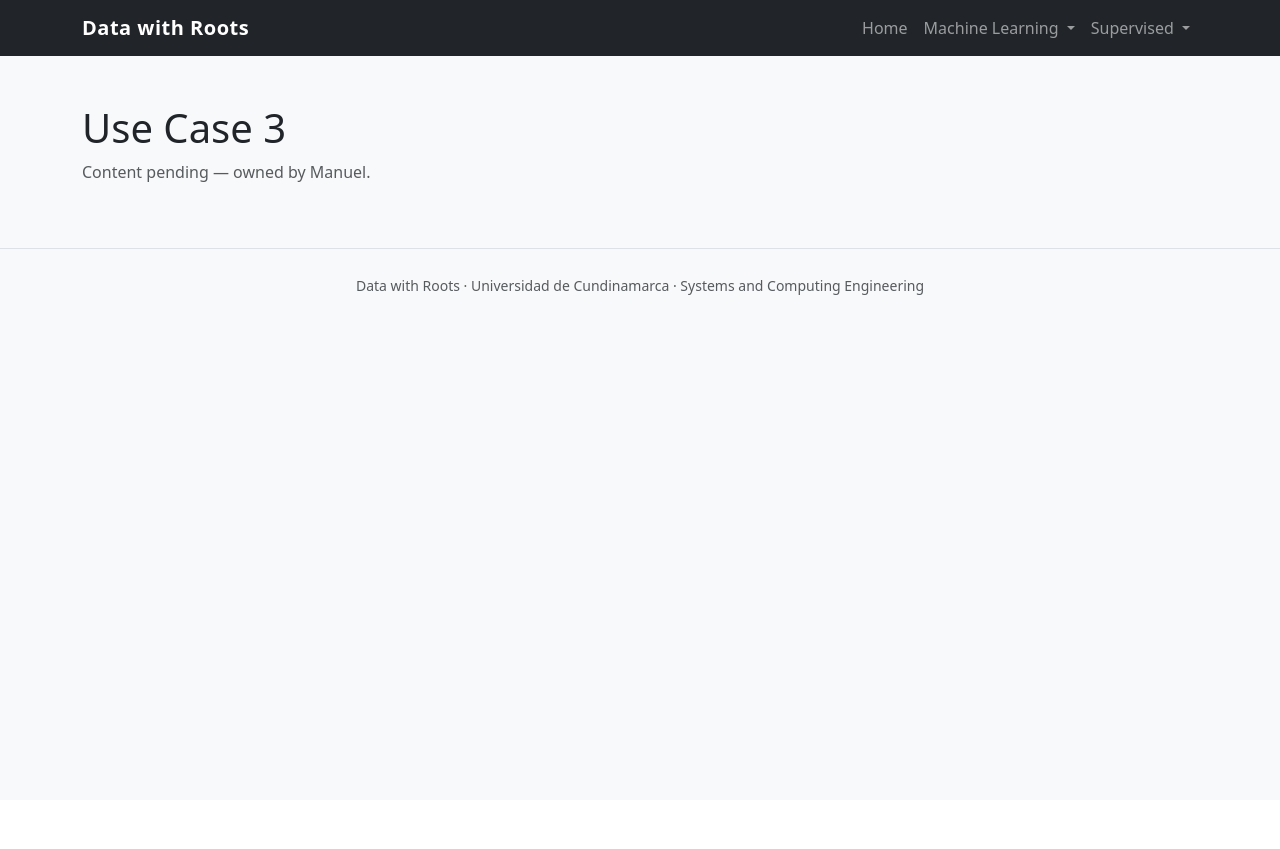
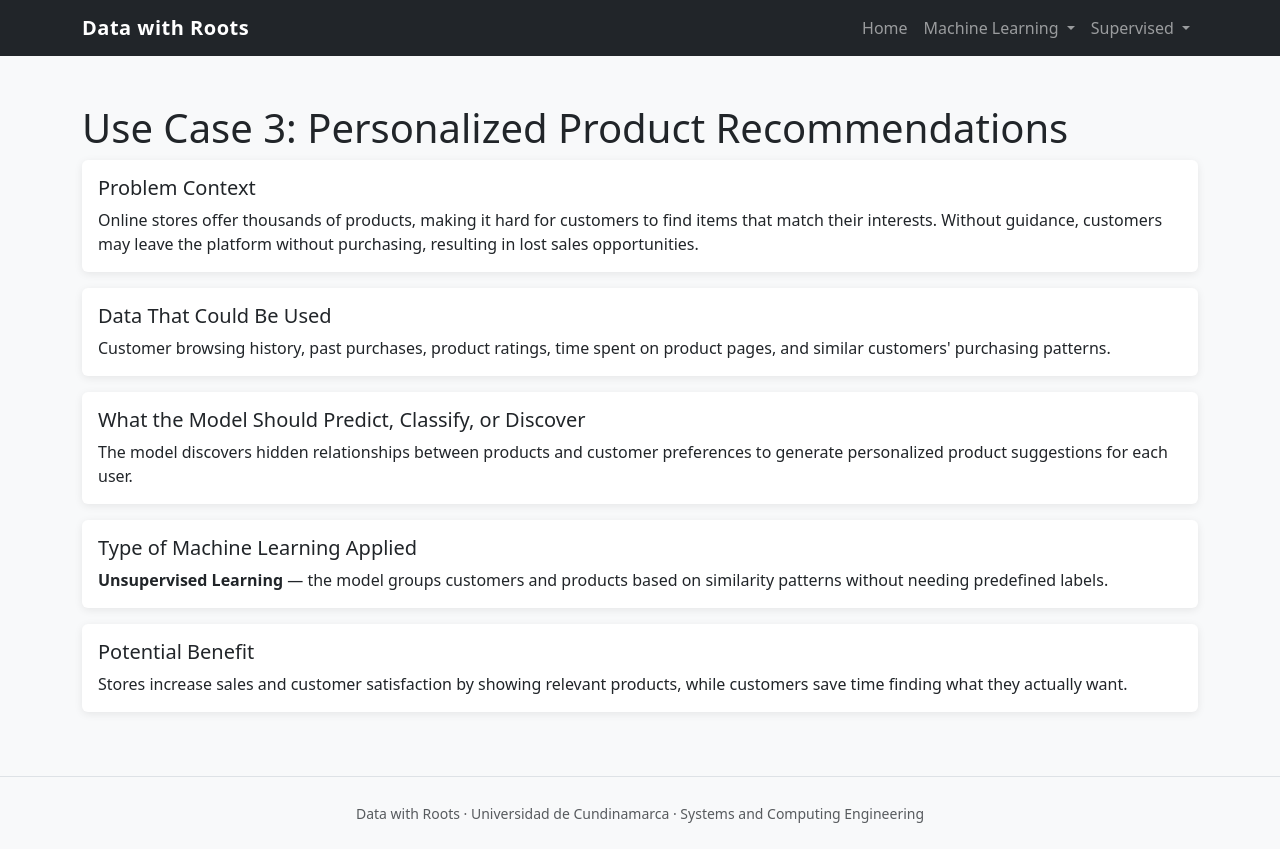
Before and after one commit to samucr27/Machine-Learning-Act1, a Flask app: page /use-case-3 in a window 1280 px wide. Before the commit the page ends 295 px from the top, so only its background shows below. Run offline with Flask 3, Linux system fonts and the light colour scheme; some libraries are stand-ins or nearby versions.

Commit message:
Add use case 3: personalized product recommendations

```diff
--- a/templates/use_case_3.html
+++ b/templates/use_case_3.html
@@ -3,6 +3,62 @@
 {% block title %}Use Case 3{% endblock %}
 
 {% block content %}
-    <h1>Use Case 3</h1>
-    <p class="text-muted">Content pending — owned by Manuel.</p>
+    <h1>Use Case 3: Personalized Product Recommendations</h1>
+
+    <div class="card mb-3">
+        <div class="card-body">
+            <h5 class="card-title">Problem Context</h5>
+            <p class="card-text">
+                Online stores offer thousands of products, making it hard for
+                customers to find items that match their interests. Without
+                guidance, customers may leave the platform without purchasing,
+                resulting in lost sales opportunities.
+            </p>
+        </div>
+    </div>
+
+    <div class="card mb-3">
+        <div class="card-body">
+            <h5 class="card-title">Data That Could Be Used</h5>
+            <p class="card-text">
+                Customer browsing history, past purchases, product ratings,
+                time spent on product pages, and similar customers' purchasing
+                patterns.
+            </p>
+        </div>
+    </div>
+
+    <div class="card mb-3">
+        <div class="card-body">
+            <h5 class="card-title">What the Model Should Predict, Classify, or Discover</h5>
+            <p class="card-text">
+                The model discovers hidden relationships between products and
+                customer preferences to generate personalized product
+                suggestions for each user.
+            </p>
+        </div>
+    </div>
+
+    <div class="card mb-3">
+        <div class="card-body">
+            <h5 class="card-title">Type of Machine Learning Applied</h5>
+            <p class="card-text">
+                <strong>Unsupervised Learning</strong> — the model groups
+                customers and products based on similarity patterns without
+                needing predefined labels.
+            </p>
+        </div>
+    </div>
+
+    <div class="card mb-3">
+        <div class="card-body">
+            <h5 class="card-title">Potential Benefit</h5>
+            <p class="card-text">
+                Stores increase sales and customer satisfaction by showing
+                relevant products, while customers save time finding what they
+                actually want.
+            </p>
+        </div>
+    </div>
+
 {% endblock %}
```
